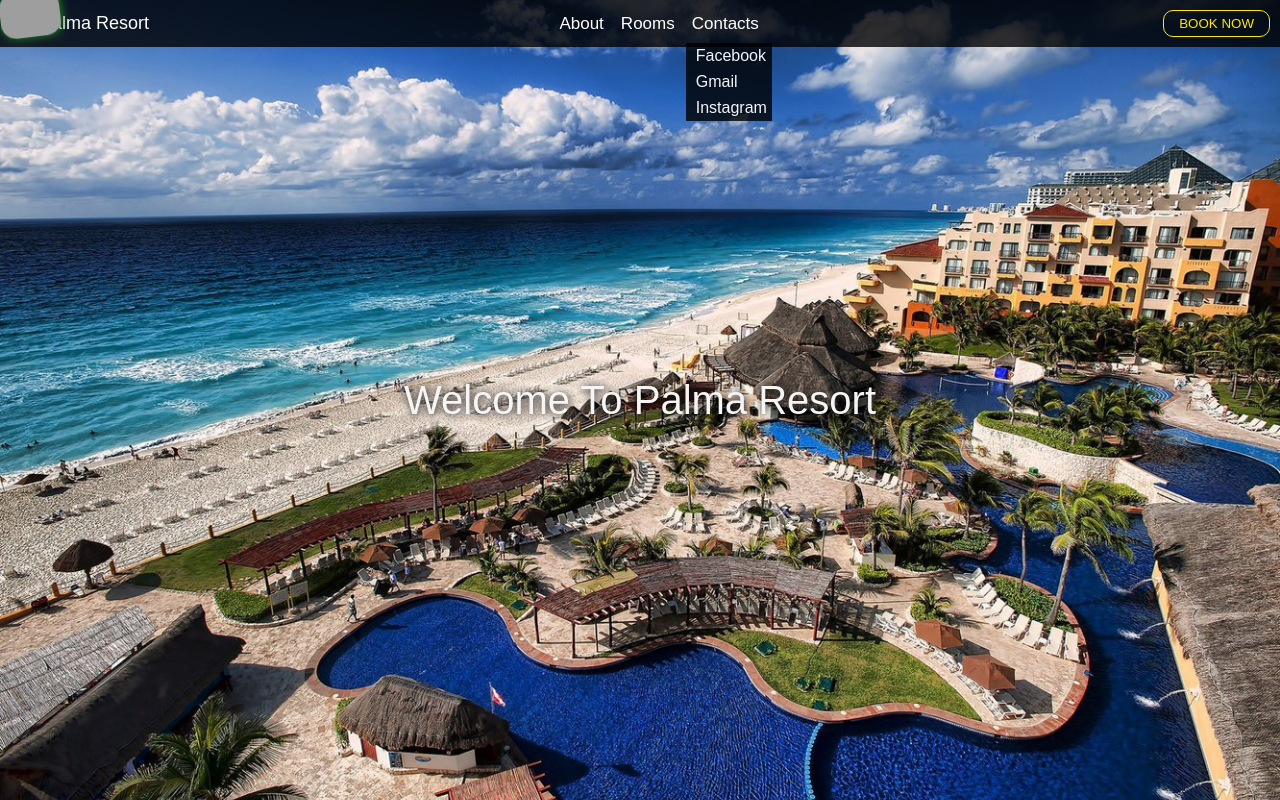
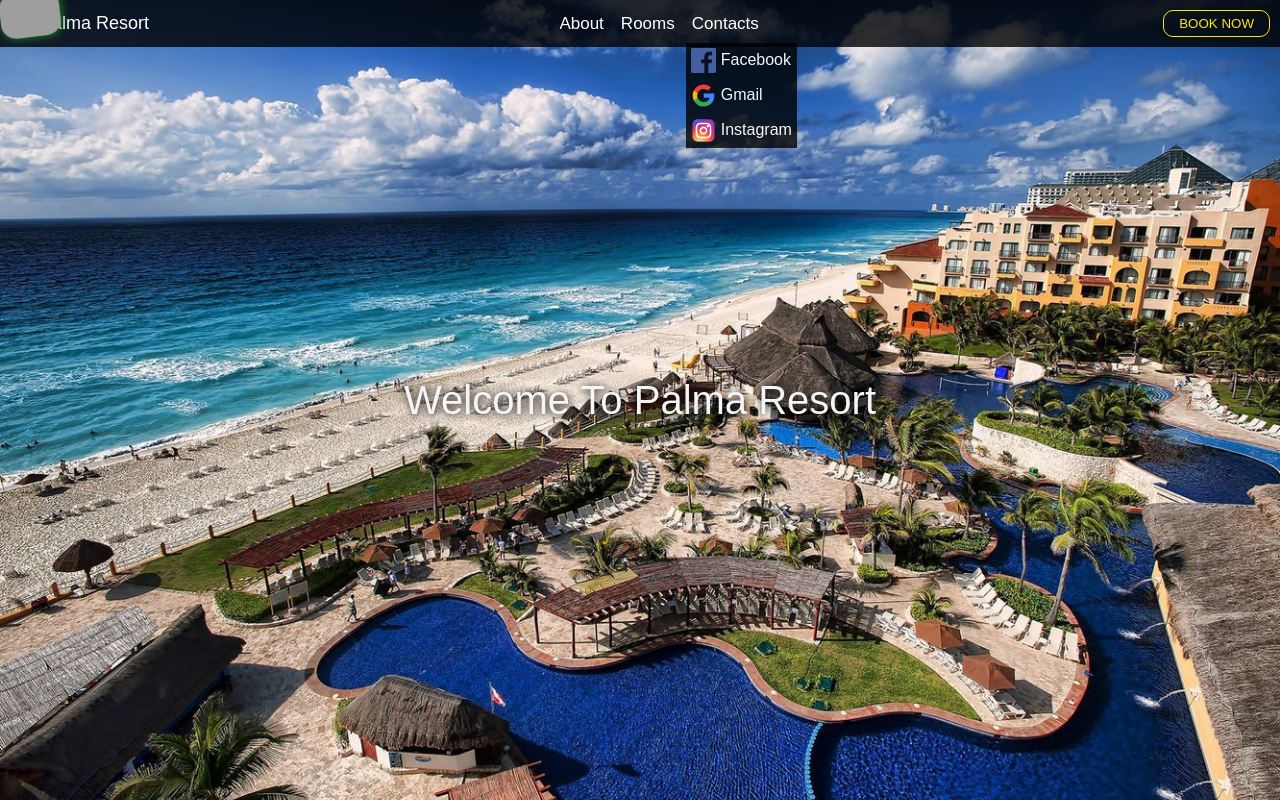
Before and after one commit to Sargis133/resort-hotel, a Nuxt app: page / in a window 1280 px wide. Both pictures are taken after a click on the button "Contacts". Shown: the top 800 px of the page. Built offline with nearby package versions, Linux system fonts and the light colour scheme; grey boxes are pictures that could not be loaded.

Commit message:
add society icons

```diff
--- a/components/Icons.vue
+++ b/components/Icons.vue
@@ -123,6 +123,151 @@
       </g>
     </svg>
   </template>
+  <template v-else-if="iconName === 'instagram'">
+    <svg
+      xmlns="http://www.w3.org/2000/svg"
+      width="25px"
+      height="25px"
+      viewBox="0 0 32 32"
+      fill="none"
+    >
+      <rect
+        x="2"
+        y="2"
+        width="28"
+        height="28"
+        rx="6"
+        fill="url(#paint0_radial_87_7153)"
+      />
+      <rect
+        x="2"
+        y="2"
+        width="28"
+        height="28"
+        rx="6"
+        fill="url(#paint1_radial_87_7153)"
+      />
+      <rect
+        x="2"
+        y="2"
+        width="28"
+        height="28"
+        rx="6"
+        fill="url(#paint2_radial_87_7153)"
+      />
+      <path
+        d="M23 10.5C23 11.3284 22.3284 12 21.5 12C20.6716 12 20 11.3284 20 10.5C20 9.67157 20.6716 9 21.5 9C22.3284 9 23 9.67157 23 10.5Z"
+        fill="white"
+      />
+      <path
+        fill-rule="evenodd"
+        clip-rule="evenodd"
+        d="M16 21C18.7614 21 21 18.7614 21 16C21 13.2386 18.7614 11 16 11C13.2386 11 11 13.2386 11 16C11 18.7614 13.2386 21 16 21ZM16 19C17.6569 19 19 17.6569 19 16C19 14.3431 17.6569 13 16 13C14.3431 13 13 14.3431 13 16C13 17.6569 14.3431 19 16 19Z"
+        fill="white"
+      />
+      <path
+        fill-rule="evenodd"
+        clip-rule="evenodd"
+        d="M6 15.6C6 12.2397 6 10.5595 6.65396 9.27606C7.2292 8.14708 8.14708 7.2292 9.27606 6.65396C10.5595 6 12.2397 6 15.6 6H16.4C19.7603 6 21.4405 6 22.7239 6.65396C23.8529 7.2292 24.7708 8.14708 25.346 9.27606C26 10.5595 26 12.2397 26 15.6V16.4C26 19.7603 26 21.4405 25.346 22.7239C24.7708 23.8529 23.8529 24.7708 22.7239 25.346C21.4405 26 19.7603 26 16.4 26H15.6C12.2397 26 10.5595 26 9.27606 25.346C8.14708 24.7708 7.2292 23.8529 6.65396 22.7239C6 21.4405 6 19.7603 6 16.4V15.6ZM15.6 8H16.4C18.1132 8 19.2777 8.00156 20.1779 8.0751C21.0548 8.14674 21.5032 8.27659 21.816 8.43597C22.5686 8.81947 23.1805 9.43139 23.564 10.184C23.7234 10.4968 23.8533 10.9452 23.9249 11.8221C23.9984 12.7223 24 13.8868 24 15.6V16.4C24 18.1132 23.9984 19.2777 23.9249 20.1779C23.8533 21.0548 23.7234 21.5032 23.564 21.816C23.1805 22.5686 22.5686 23.1805 21.816 23.564C21.5032 23.7234 21.0548 23.8533 20.1779 23.9249C19.2777 23.9984 18.1132 24 16.4 24H15.6C13.8868 24 12.7223 23.9984 11.8221 23.9249C10.9452 23.8533 10.4968 23.7234 10.184 23.564C9.43139 23.1805 8.81947 22.5686 8.43597 21.816C8.27659 21.5032 8.14674 21.0548 8.0751 20.1779C8.00156 19.2777 8 18.1132 8 16.4V15.6C8 13.8868 8.00156 12.7223 8.0751 11.8221C8.14674 10.9452 8.27659 10.4968 8.43597 10.184C8.81947 9.43139 9.43139 8.81947 10.184 8.43597C10.4968 8.27659 10.9452 8.14674 11.8221 8.0751C12.7223 8.00156 13.8868 8 15.6 8Z"
+        fill="white"
+      />
+      <defs>
+        <radialGradient
+          id="paint0_radial_87_7153"
+          cx="0"
+          cy="0"
+          r="1"
+          gradientUnits="userSpaceOnUse"
+          gradientTransform="translate(12 23) rotate(-55.3758) scale(25.5196)"
+        >
+          <stop stop-color="#B13589" />
+          <stop offset="0.79309" stop-color="#C62F94" />
+          <stop offset="1" stop-color="#8A3AC8" />
+        </radialGradient>
+        <radialGradient
+          id="paint1_radial_87_7153"
+          cx="0"
+          cy="0"
+          r="1"
+          gradientUnits="userSpaceOnUse"
+          gradientTransform="translate(11 31) rotate(-65.1363) scale(22.5942)"
+        >
+          <stop stop-color="#E0E8B7" />
+          <stop offset="0.444662" stop-color="#FB8A2E" />
+          <stop offset="0.71474" stop-color="#E2425C" />
+          <stop offset="1" stop-color="#E2425C" stop-opacity="0" />
+        </radialGradient>
+        <radialGradient
+          id="paint2_radial_87_7153"
+          cx="0"
+          cy="0"
+          r="1"
+          gradientUnits="userSpaceOnUse"
+          gradientTransform="translate(0.500002 3) rotate(-8.1301) scale(38.8909 8.31836)"
+        >
+          <stop offset="0.156701" stop-color="#406ADC" />
+          <stop offset="0.467799" stop-color="#6A45BE" />
+          <stop offset="1" stop-color="#6A45BE" stop-opacity="0" />
+        </radialGradient>
+      </defs>
+    </svg>
+  </template>
+  <template v-else-if="iconName === 'gmail'">
+    <svg
+      xmlns="http://www.w3.org/2000/svg"
+      width="25px"
+      height="25px"
+      viewBox="0 0 16 16"
+      fill="none"
+    >
+      <path
+        fill="#4285F4"
+        d="M14.9 8.161c0-.476-.039-.954-.121-1.422h-6.64v2.695h3.802a3.24 3.24 0 01-1.407 2.127v1.75h2.269c1.332-1.22 2.097-3.02 2.097-5.15z"
+      />
+      <path
+        fill="#34A853"
+        d="M8.14 15c1.898 0 3.499-.62 4.665-1.69l-2.268-1.749c-.631.427-1.446.669-2.395.669-1.836 0-3.393-1.232-3.952-2.888H1.85v1.803A7.044 7.044 0 008.14 15z"
+      />
+      <path
+        fill="#FBBC04"
+        d="M4.187 9.342a4.17 4.17 0 010-2.68V4.859H1.849a6.97 6.97 0 000 6.286l2.338-1.803z"
+      />
+      <path
+        fill="#EA4335"
+        d="M8.14 3.77a3.837 3.837 0 012.7 1.05l2.01-1.999a6.786 6.786 0 00-4.71-1.82 7.042 7.042 0 00-6.29 3.858L4.186 6.66c.556-1.658 2.116-2.89 3.952-2.89z"
+      />
+    </svg>
+  </template>
+  <template v-else-if="iconName === 'facebook'">
+    <svg
+      xmlns="http://www.w3.org/2000/svg"
+      width="25px"
+      height="25px"
+      viewBox="0 0 48 48"
+    >
+      <title>Facebook-color</title>
+      <desc>Created with Sketch.</desc>
+      <defs></defs>
+      <g
+        id="Icons"
+        stroke="none"
+        stroke-width="1"
+        fill="none"
+        fill-rule="evenodd"
+      >
+        <g
+          id="Color-"
+          transform="translate(-200.000000, -160.000000)"
+          fill="#4460A0"
+        >
+          <path
+            d="M225.638355,208 L202.649232,208 C201.185673,208 200,206.813592 200,205.350603 L200,162.649211 C200,161.18585 201.185859,160 202.649232,160 L245.350955,160 C246.813955,160 248,161.18585 248,162.649211 L248,205.350603 C248,206.813778 246.813769,208 245.350955,208 L233.119305,208 L233.119305,189.411755 L239.358521,189.411755 L240.292755,182.167586 L233.119305,182.167586 L233.119305,177.542641 C233.119305,175.445287 233.701712,174.01601 236.70929,174.01601 L240.545311,174.014333 L240.545311,167.535091 C239.881886,167.446808 237.604784,167.24957 234.955552,167.24957 C229.424834,167.24957 225.638355,170.625526 225.638355,176.825209 L225.638355,182.167586 L219.383122,182.167586 L219.383122,189.411755 L225.638355,189.411755 L225.638355,208 L225.638355,208 Z"
+            id="Facebook"
+          ></path>
+        </g>
+      </g>
+    </svg>
+  </template>
   <template v-else><span></span></template>
 </template>
 
```
